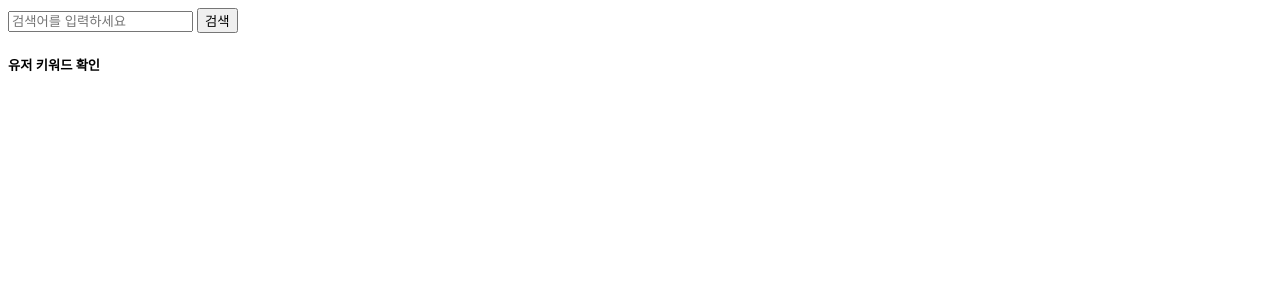
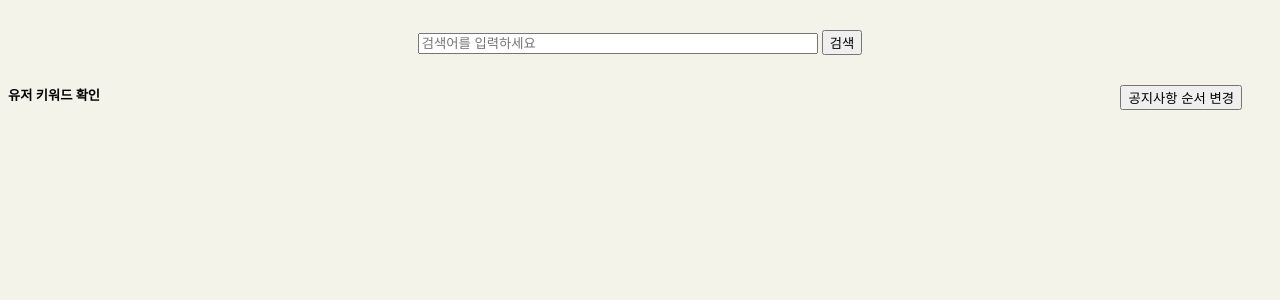
Before and after one commit to CSID-DGU/2023-1-OSSP1-AverageAge25-4, a Django app: template Backend/dgunotice/templates/mainPageTest.html in a window 1280 px wide. Shown: the top 300 px of the page. Run offline with Django 4.2, Linux system fonts and the light colour scheme; the template is opened without the code that fills it, so the values that code supplies are empty.

Commit message:
[Style] Tag Name Edit / LoginPage, MainPage Style

```diff
--- a/Backend/dgunotice/templates/loginPage.html
+++ b/Backend/dgunotice/templates/loginPage.html
@@ -5,6 +5,9 @@
 {% endif %}
 
 <link rel="stylesheet" href="{% static 'css/LoginPage.css' %}?after">
+<html>
+<p className='notice'>Dongguk Notice</p>
+<body>
     <form method="POST" action="{% url 'Login' %}" >
     {% csrf_token %}
         <div>
@@ -22,4 +25,6 @@
         </div>
 
     </form>
+</body>
+</html>
 </link>
--- a/Backend/dgunotice/templates/mainPageTest.html
+++ b/Backend/dgunotice/templates/mainPageTest.html
@@ -1,12 +1,16 @@
 {% load static %}
 
+<link rel="stylesheet" href="{% static 'css/MainPage.css' %}?after">
 <div class="container">
-    <div class="up">
-        <form action="/search/" method="get">
-            <input type="text" name="keyword" placeholder="검색어를 입력하세요">
-            <button type="submit">검색</button>
-        </form>
-    </div>
+
+    <form action="/search/" method="get">
+        <input type="text" name="keyword" placeholder="검색어를 입력하세요">
+        <button class="search" type="submit">검색</button>
+    </form>
+
+    <p2>
+        <button class="order" type="submit">공지사항 순서 변경</button>
+    </p2>
 
     <div class="down">
         <div class="menubar">
@@ -24,7 +28,7 @@
         <div class="component-wrapper">
 
         {% for category in categories %}
-            <div className="row{{ forloop.counter }}">
+            <div class="row{{ forloop.counter }}">
                 <h5>{{ category.Cname }}</h5>
                 <ul>
                 {% for notice in category.notice_set.all|slice:":5" %}
@@ -37,3 +41,4 @@
         </div>
     </div>
 </div>
+</link>
--- /dev/null
+++ b/Backend/static/css/MainPage.css
@@ -0,0 +1,84 @@
+body {
+    background: #F4F3EA;
+}
+
+.container {
+    background: #F4F3EA;
+}
+
+form {
+    margin: 30px;
+    text-align: center;
+}
+
+input {
+    width: 400px;
+    margin : 0 auto;
+}
+
+p2 {
+    float: right;
+}
+
+.order {
+    margin-right: 30px;
+}
+
+h5 {
+    margin-top: 10px;
+    margin-bottom: 10px;
+}
+
+.row1 {
+    padding: 8px;
+    border-style: solid;
+    border-width: 3px;
+    border-color: orange;
+    background-color: #F3E2A9;
+    margin: 20px;
+}
+
+.row2 {
+    padding: 8px;
+    border-style: solid;
+    border-width: 3px;
+    border-color: orange;
+    background-color: #F3E2A9;
+    margin: 20px;
+}
+
+.row3 {
+    padding: 8px;
+    border-style: solid;
+    border-width: 3px;
+    border-color: orange;
+    background-color: #F3E2A9;
+    margin: 20px;
+}
+
+.row4 {
+    padding: 8px;
+    border-style: solid;
+    border-width: 3px;
+    border-color: orange;
+    background-color: #F3E2A9;
+    margin: 20px;
+}
+
+.row5 {
+    padding: 8px;
+    border-style: solid;
+    border-width: 3px;
+    border-color: orange;
+    background-color: #F3E2A9;
+    margin: 20px;
+}
+
+.row6 {
+    padding: 8px;
+    border-style: solid;
+    border-width: 3px;
+    border-color: orange;
+    background-color: #F3E2A9;
+    margin: 20px;
+}
```
Also changed, not shown: Backend/static/css/LoginPage.css (+7 -1 lines), Backend/static/css/css파일.css (deleted).
